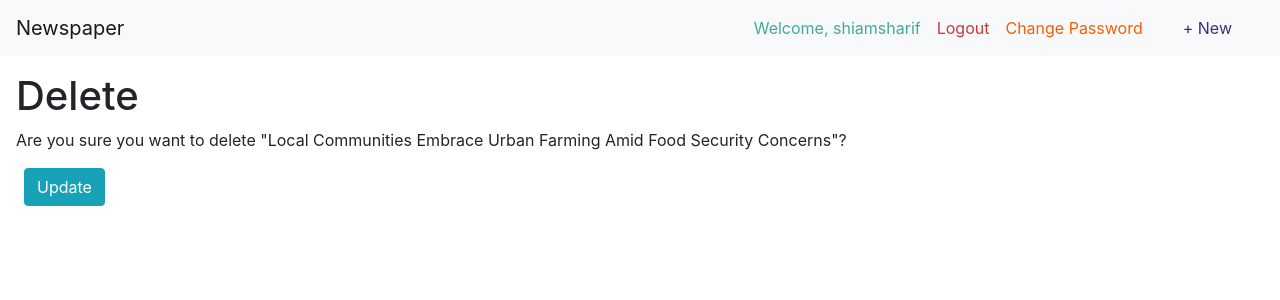
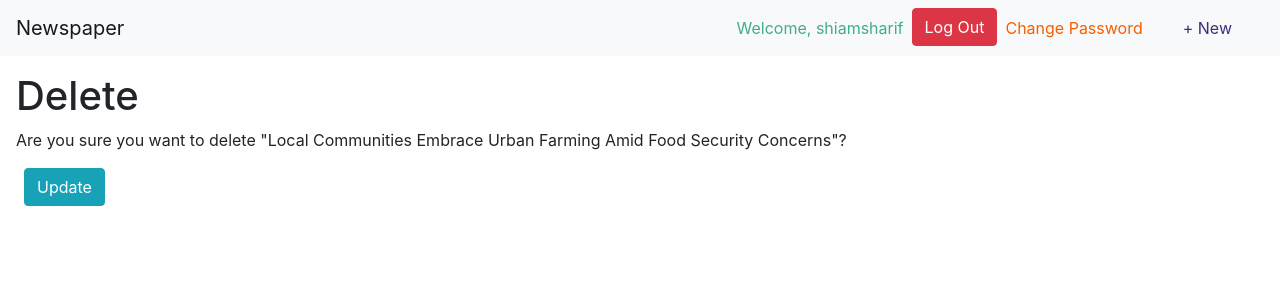
Before and after one commit to shiamsharif/Newspaper-App, a Django app: page /articles/3/delete in a window 1280 px wide. Shown: the top 300 px of the page. Run offline with Django 5.2, Linux system fonts and the light colour scheme; a user stored in the database is signed in; data comes from the database, SQL or seed files in the repository; both versions use the stored data as it was after the commit; some libraries are stand-ins or nearby versions.

Commit message:
Logout bug solved

```diff
--- a/templates/base.html
+++ b/templates/base.html
@@ -16,7 +16,7 @@
       <button class="navbar-toggler" type="button" data-toggle="collapse" data-target="#navbarNav" aria-controls="navbarNav" aria-expanded="false" aria-label="Toggle navigation">
           <span class="navbar-toggler-icon"></span>
       </button>
-
+      {% comment %} <a class="nav-link" href="{% url 'logout' %}" style="color: #C93838" >Logout</a> {% endcomment %}
       <div class="collapse navbar-collapse" id="navbarNav">
           <ul class="navbar-nav ml-auto">
               {% if user.is_authenticated %}
@@ -24,7 +24,10 @@
                       <a class="nav-link" href="#" style="color: #43AB92">Welcome, {{ user.username }}</a>
                   </li>
                   <li class="nav-item">
-                      <a class="nav-link" href="{% url 'logout' %}" style="color: #C93838" >Logout</a>
+                    <form action="{% url 'logout' %}" method="post">
+                      {% csrf_token %}
+                      <button class="btn btn-danger" type="submit">Log Out</button>
+                    </form>
                   </li>
                   <li class="nav-item">
                       <a class="nav-link" href="{% url 'password_change' %}" style="color: #F75F00" >Change Password</a>
```
Also changed, not shown: db.sqlite3.
